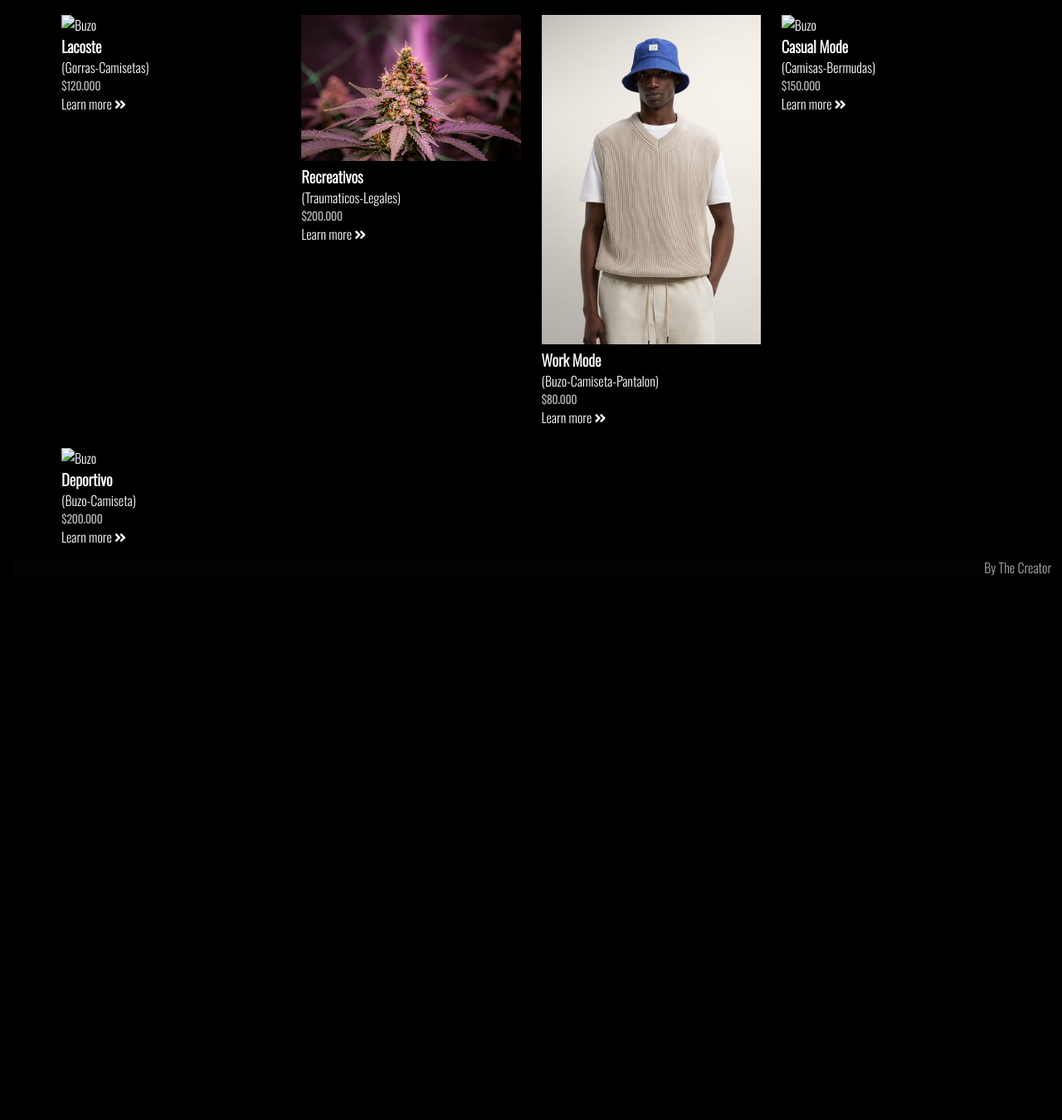
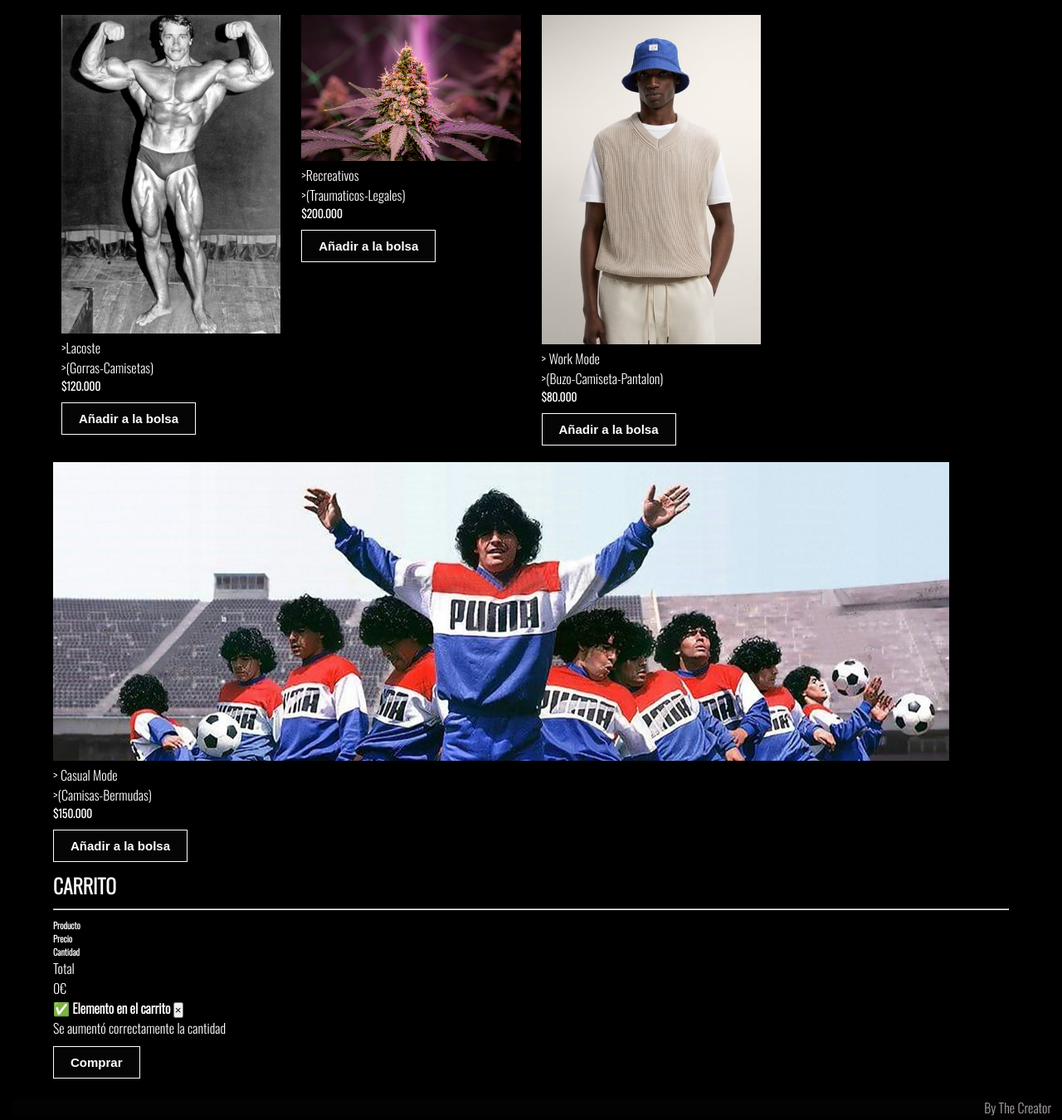
Before and after one commit to eflorezl/Exam, a plain HTML site: page Tienda/index.html in a window 1280 px wide. Shown: the part 634-1984 px from the top of the page at 83% size. Before the commit the page ends 1342 px from the top, so only its background shows below. Drawn offline with nearby package versions, Linux system fonts and the light colour scheme.

Commit message:
Add files via upload
Nueva tienda con js

```diff
--- a/Tienda/index.html
+++ b/Tienda/index.html
@@ -50,49 +50,92 @@
         </header>
 
         <div class="news-card">
-            <div>
-                <img src="Imagenes/PRI3.jpg" alt="Buzo">
-                <h3>Lacoste</h3>
-					<p>(Gorras-Camisetas)</p>
-                    <h5> $120.000 </h5>
-                 <a href="#">Learn more <i class="fas fa-angle-double-right"></i></a>
+            <div class="post">
+                <img class="post-Image" src="Imagenes/Arnold.jpg"  alt="Buzo" width="10px" height="auto">
+                <h3 class="post-name"></h3>>Lacoste</h3>
+					<p class="post-name"></p>>(Gorras-Camisetas)</p>
+                    <h5 class="post-precios"> $120.000 </h5>
+                    <button class="item-button btn btn-secondary addToCart">Añadir a la bolsa</button>
             </div>
 
-            <div>
-                <img src="Imagenes/Cana.jpg" alt="Buzo">
-                <h3>Recreativos  </h3>
-					<p>(Traumaticos-Legales)</p>
-                    <h5>$200.000</h5>
-                <a href="#" class="Learn">Learn more <i class="fas fa-angle-double-right"></i></a>
+            <div class="post">
+                <img class="post-Image" src="Imagenes/Cana.jpg"  alt="Buzo" width="10px" height="auto">
+                <h3 class="post-name"></h3>>Recreativos  </h3>
+					<p class="post-name"></p>>(Traumaticos-Legales)</p>
+                    <h5 class="post-precios">$200.000</h5>
+                    <button class="item-button btn btn-secondary addToCart">Añadir a la bolsa</button>            </div>
+
+                    <div class="post">
+                <img class="post-Image" src="Imagenes/Fri.jpg"  alt="Buzo" >
+                <h3 class="post-name"></h3>> Work Mode </h3>
+					<p class="post-name"></p>>(Buzo-Camiseta-Pantalon)</p>
+                    <h5 class="post-precios">$80.000</h5>
+                    <button class="item-button btn btn-secondary addToCart">Añadir a la bolsa</button>            </div>
             </div>
 
-            <div>
-                <img src="Imagenes/Fri.jpg" alt="Buzo">
-                <h3> Work Mode </h3>
-					<p>(Buzo-Camiseta-Pantalon)</p>
-                    <h5>$80.000</h5>
-                <a href="#">Learn more <i class="fas fa-angle-double-right"></i></a>
+            <div class="post">
+                <img class="post-Image"  src="Imagenes/mara.jpg"  alt="Buzo" >
+                <h3 class="post-name"></h3>> Casual Mode </h3>
+					<p class="post-name"></p>>(Camisas-Bermudas)</p>
+                    <h5 class="post-precios">$150.000</h5>
+                    <button class="item-button btn btn-secondary addToCart">Añadir a la bolsa</button>            </div>
             </div>
 
-            <div>
-                <img src="Imagenes/Fri2.jpg" alt="Buzo">
-                <h3> Casual Mode </h3>
-					<p>(Camisas-Bermudas)</p>
-                    <h5>$150.000</h5>
-                 <a href="#">Learn more <i class="fas fa-angle-double-right"></i></a>
+        </div>
+    </div>
+    <section class="shopping-cart">
+        <div class="container">
+            <h1 class="text-center">CARRITO</h1>
+            <hr>
+            <div class="row">
+                <div class="col-6">
+                    <div class="shopping-cart-header">
+                        <h6>Producto</h6>
+                    </div>
+                </div>
+                <div class="col-2">
+                    <div class="shopping-cart-header">
+                        <h6 class="text-truncate">Precio</h6>
+                    </div>
+                </div>
+                <div class="col-4">
+                    <div class="shopping-cart-header">
+                        <h6>Cantidad</h6>
+                    </div>
+                </div>
             </div>
+    <!-- ? START SHOPPING CART ITEMS -->
+    <div class="shopping-cart-items shoppingCartItemsContainer">
+    </div>
+    <!-- ? END SHOPPING CART ITEMS -->
 
-            <div>
-                <img src="Imagenes/Fri4.jpg" alt="Buzo">
-                <h3>Deportivo</h3>
-                <p>(Buzo-Camiseta)</p>
-                <h5>$200.000</h5>
-                 <a href="#">Learn more <i class="fas fa-angle-double-right"></i></a>
+    <!-- START TOTAL -->
+    <div class="row">
+        <div class="col-12">
+            <div class="shopping-cart-total d-flex align-items-center">
+                <p class="mb-0">Total</p>
+                <p class="ml-4 mb-0 shoppingCartTotal">0€</p>
+                <div class="toast ml-auto bg-info" role="alert" aria-live="assertive" aria-atomic="true"
+                    data-delay="2000">
+                    <div class="toast-header">
+                        <span>✅</span>
+                        <strong class="mr-auto ml-1 text-secondary">Elemento en el carrito</strong>
+                        <button type="button" class="ml-2 mb-1 close" data-dismiss="toast" aria-label="Close">
+                            <span aria-hidden="true">&times;</span>
+                        </button>
+                    </div>
+                    <div class="toast-body text-white">
+                        Se aumentó correctamente la cantidad
+                    </div>
+                </div>
+                <button class="btn btn-success ml-auto comprarButton" type="button" data-toggle="modal"
+                    data-target="#comprarModal">Comprar</button>
             </div>
         </div>
     </div>
+</div>
 
-
+<script src="./js/Carrito.js"></script>
 
     <footer>
         By The Creator
--- /dev/null
+++ b/Tienda/js/Carrito.js
@@ -0,0 +1,46 @@
+const AgregarCarrito = document.querySelectorAll('.addToCart');
+      AgregarCarrito.forEach(addToCartButton => {
+
+        addToCartButton.addEventListener('click', addtocartClicked)
+});
+
+const shoppingCartItemsContainer = document.querySelector('.shoppingCartItemsContainer');
+
+function addtocartClicked(event) {
+    const button = event.target;
+    const post = button.closest('.post');
+
+    const postname = post.querySelector('.post-name').textContent;
+    const postPrice = post.querySelector('.post-precios').textContent;
+    const postImage = post.querySelector('.post-Image').src;
+
+    addItemToShoppingCart(postname, postPrice, postImage);
+
+}
+
+function addItemToShoppingCart (postname, postPrice, postImage){
+   const shoppingCartRow = document.createElement('div');
+   const shoppingCartContent = `
+   <div class="col-6">
+        <div class="shopping-cart-item d-flex align-items-center h-100 border-bottom pb-2 pt-3">
+					<img src=${postImage} alt="Buzo" style="width: 100px; height:auto;">
+                    <p class="post-name">${postname}</p>
+       </div>
+   </div>
+   <div class="col-2">
+       <div class="shopping-cart-price d-flex align-items-center h-100 border-bottom pb-2 pt-3">
+                    <p class="post-precios">${postPrice}</p>
+       </div>
+   </div>
+   <div class="col-4">
+       <div
+           class="shopping-cart-quantity d-flex justify-content-between align-items-center h-100 border-bottom pb-2 pt-3">
+           <input class="shopping-cart-quantity-input shoppingCartItemQuantity" type="number"
+               value="1">
+           <button class="btn btn-danger buttonDelete" type="button">X</button>
+       </div>
+   </div>
+</div>`;
+shoppingCartRow.innerHTML = shoppingCartContent;
+shoppingCartItemsContainer.append(shoppingCartRow);
+}
--- a/Tienda/style.css
+++ b/Tienda/style.css
@@ -98,19 +98,18 @@
 }
 
 /*NEWS CARD*/
+
 .news-card{
     display: grid;
     grid-template-columns: repeat(4, 1fr);
     gap: 25px;
     margin: 10px;
 }
+
 .news-card img {
+
     width: 100%;
     height:auto;
-}
-
-.news-card h5{
-    opacity: .7;
 }
 
 footer{
```
Also changed, not shown: Tienda/Imagenes/mara.jpg (added).
